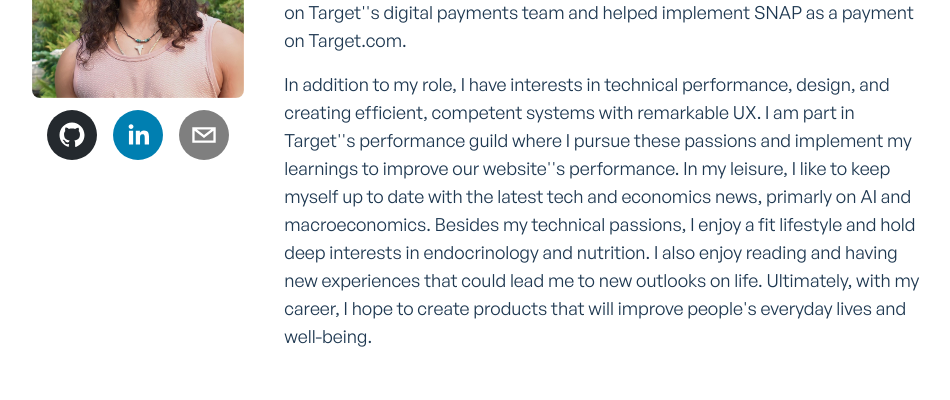
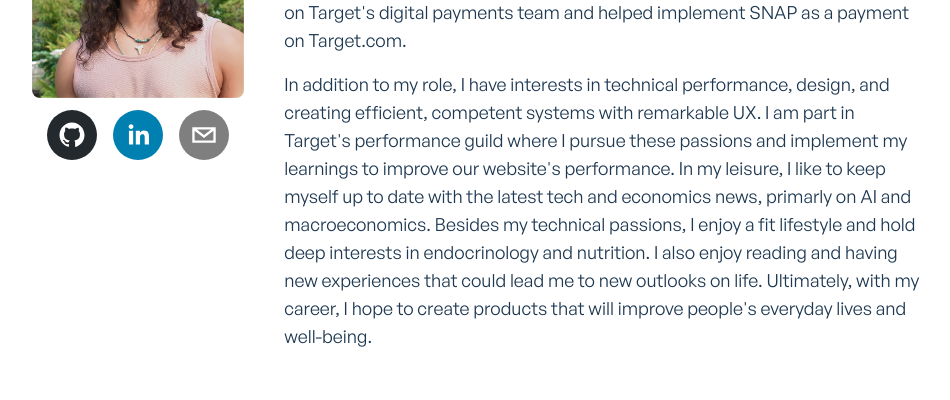
Before and after one commit to Don-Joel/Me, a Next.js app: page / in a window 1280 px wide. Shown: the part 1034-1434 px from the top of the page, without its empty margins (163-1113 px from the left). Built offline with nearby package versions, Linux system fonts and the light colour scheme.

Commit message:
edit bio

```diff
--- a/components/about/AboutMeBio.jsx
+++ b/components/about/AboutMeBio.jsx
@@ -69,14 +69,14 @@ function AboutMeBio() {
           Hello, world! I graduated with a Computer Science degree from the University of
           Virginia in 2021. I am currently working as a front-end product software
           engineer at Target. I engineer the Same Day Delivery (Shipt) service
-          on Target.com. Before my current role, I previously worked as a backend engineer on Target&apos;'s
+          on Target.com. Before my current role, I previously worked as a backend engineer on Target&#39;s
           digital payments team and helped implement SNAP as a payment on
           Target.com.
         </p>
         <p className="mb-4 text-ternary-dark dark:text-ternary-light text-lg">
           In addition to my role, I have interests in technical performance, design, and
-          creating efficient, competent systems with remarkable UX. I am part in Target&apos;'s performance guild where I pursue
-          these passions and implement my learnings to improve our website&apos;'s performance. In my leisure, I like to keep myself up to date with the latest tech and
+          creating efficient, competent systems with remarkable UX. I am part in Target&#39;s performance guild where I pursue
+          these passions and implement my learnings to improve our website&#39;s performance. In my leisure, I like to keep myself up to date with the latest tech and
           economics news, primarly on AI and macroeconomics. Besides my
           technical passions, I enjoy a fit lifestyle and hold deep
           interests in endocrinology and nutrition. I also enjoy
```
